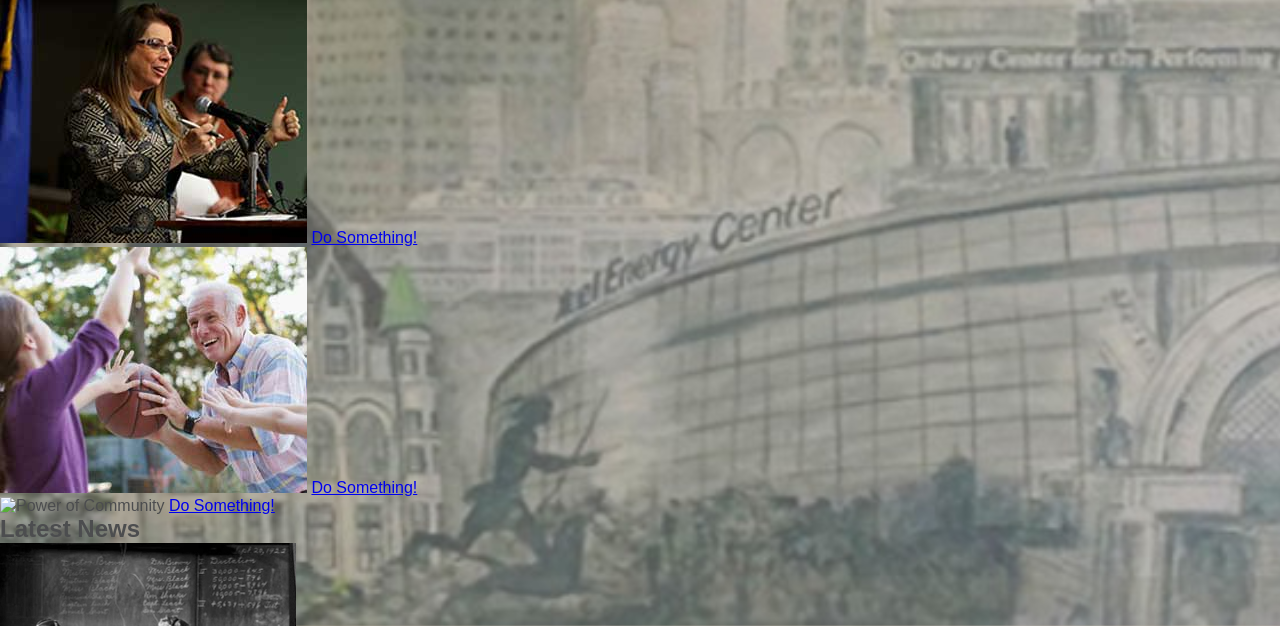
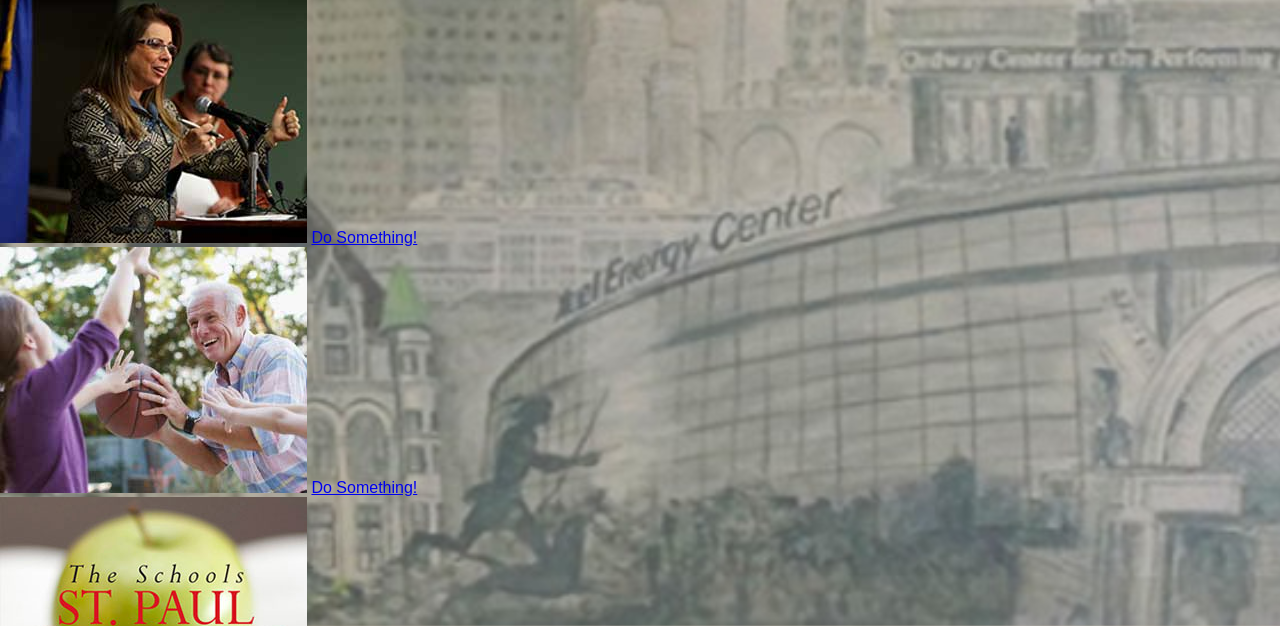
Before and after one commit to RaeDesign/raedesign.github.io, a plain HTML site: page index.html in a window 1280 px wide. Shown: the part 174-800 px from the top of the page. Drawn offline with Linux system fonts and the light colour scheme; files whose address does not match are found by name.

Commit message:
HTML correction
images correction

```diff
--- a/index.html
+++ b/index.html
@@ -35,11 +35,11 @@
 			<a href="#" class="cta">Do Something!</a>
 		</section>
 		<section class="Retired">
-			<img src="images/retired.jpg" alt="Retired members eating icecream" title="This link takes you to resources for retired members">
+			<img src="images/retired.jpg" alt="This link takes you to resources for retired members" title="Elderly man playing basketball with grandchildren">
 			<a href="#" class="cta">Do Something!</a>
 		</section>
-		<section class="AboutUS">
-			<img src="images/powerofcommunity.jpeg" alt="Power of Community" title="This link takes you to the About Us page">
+		<section class="AboutUs">
+			<img src="images/powerofcommunity.jpg" alt="This link takes you to the About us page" title="Power of SPTRFA Community">
 			<a href="#" class="cta">Do Something!</a>
 		</section>
 	</section>
```
